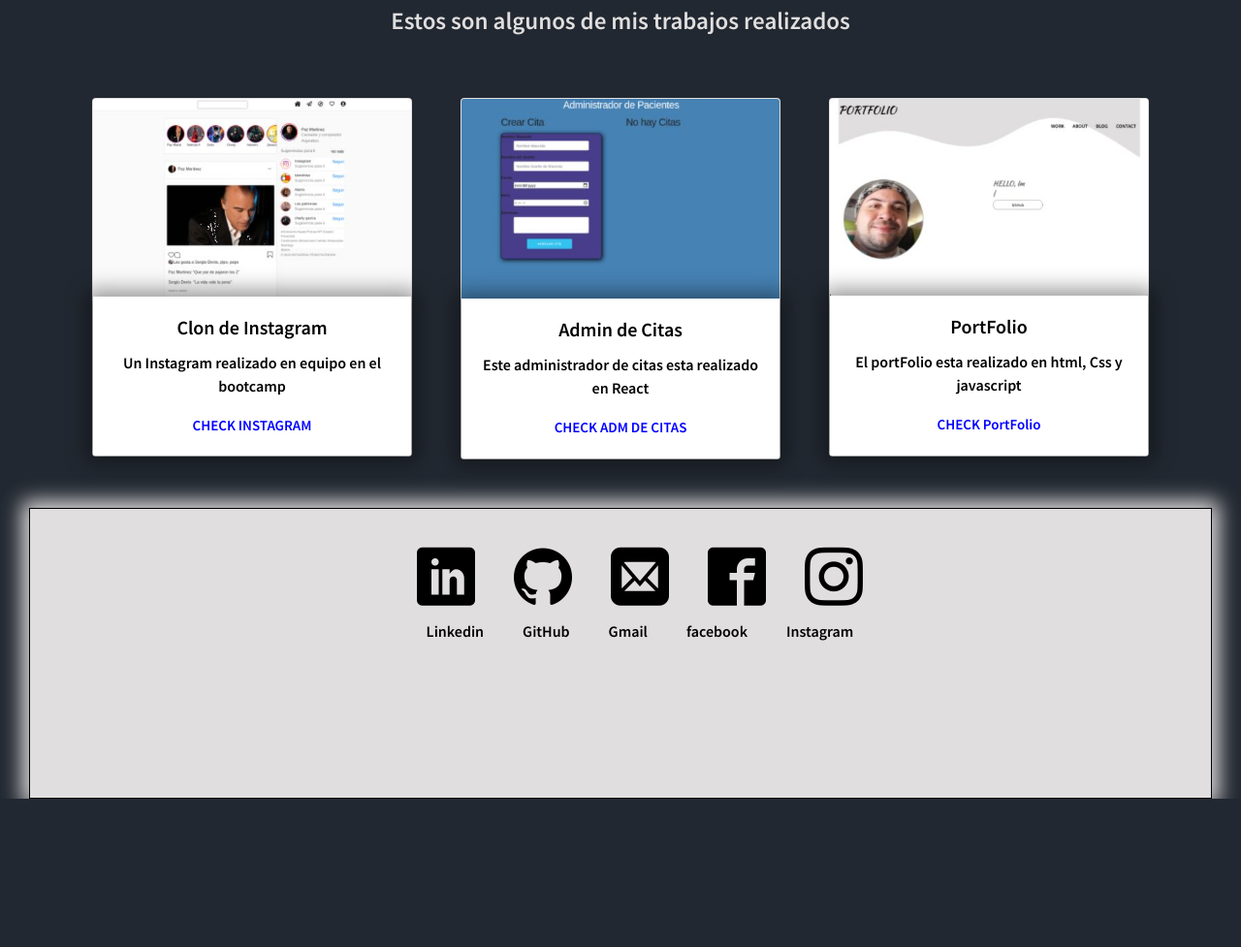
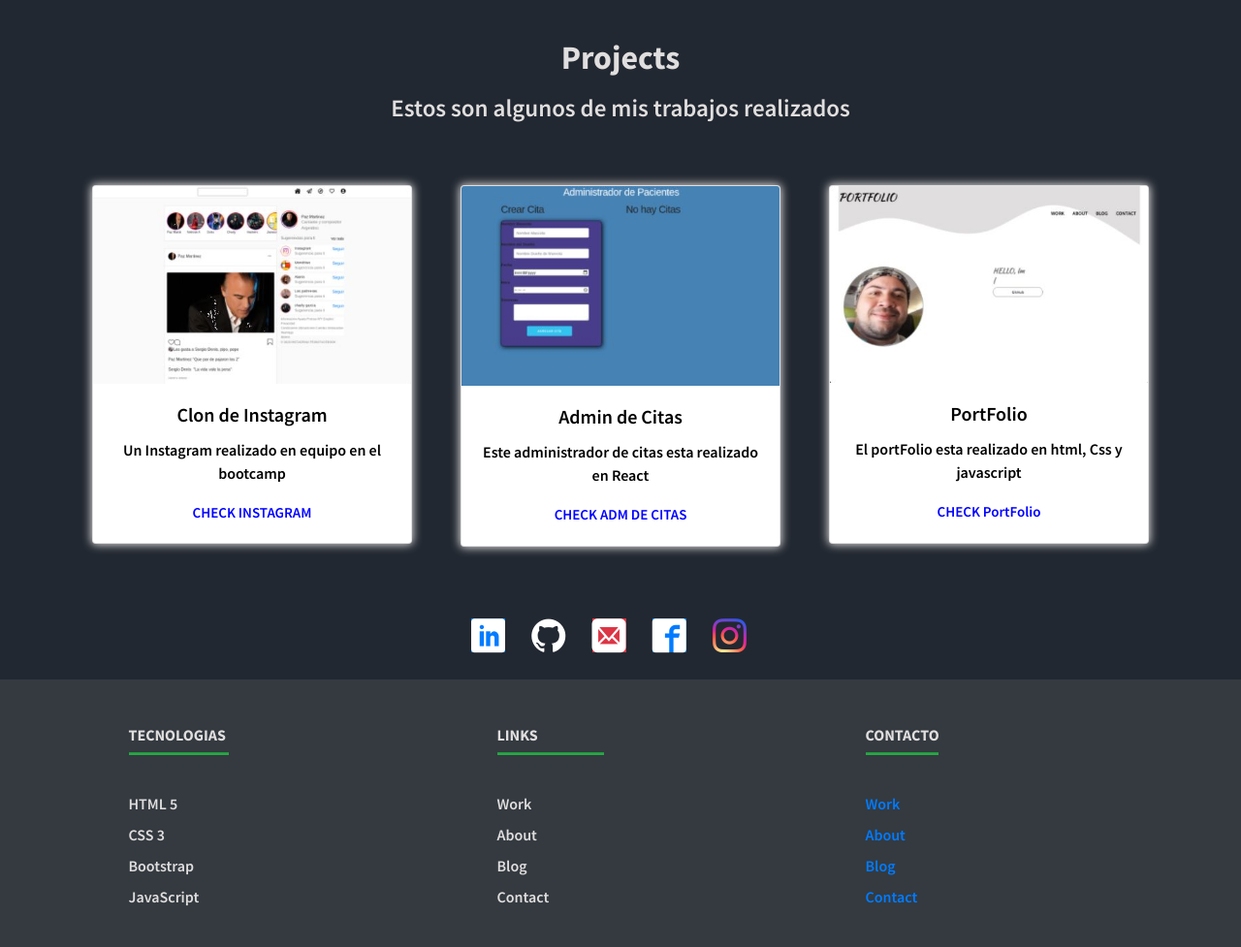
Before and after one commit to hrsd83/Portfolio, a plain HTML site: page index.html in a window 1280 px wide. Shown: the part 874-1851 px from the top of the page at 97% size. Before the commit the page ends 1698 px from the top, so only its background shows below. Drawn offline with nearby package versions, Linux system fonts and the light colour scheme; files whose address does not match are found by name.

Commit message:
actualizando portfolio

```diff
--- /dev/null
+++ b/Whatsapp/whatsapp.css
@@ -0,0 +1,23 @@
+.float{
+	position:fixed;
+	width:60px;
+	height:60px;
+	bottom:40px;
+	right:40px;
+	background-color:#25d366;
+	color:#FFF;
+	border-radius:50px;
+	text-align:center;
+  font-size:30px;
+	box-shadow: 2px 2px 3px #999;
+  z-index:100;
+}
+.float:hover {
+	text-decoration: none;
+	color: #25d366;
+  background-color:#fff;
+}
+
+.my-float{
+	margin-top:16px;
+}
--- a/estilos/styles.css
+++ b/estilos/styles.css
@@ -11,17 +11,15 @@ body{
 
 /*ESTILOS DEL HEADER*/
 header{
-  height: 60px;
-
+  height: 150px;
+  width: 100%;
   /* display: flex; */
   padding:  0 20px;
   display: grid;
+  background-color: #343a40!important;;
 
 }
-/* .ola{
-  box-shadow: 0 0 15px 2px rgba(224, 222, 222);
-  z-index: 99;
-} */
+
 .menu-toggle {
     display: none;
     margin-left: auto;
@@ -88,6 +86,7 @@ header{
   border: 2px solid gray;
   margin-left: 40px;
   box-shadow: 0 0 15px 2px rgba(224, 222, 222);
+
 }
 
 /*Estilos para los iconos de tecnologias*/
@@ -96,10 +95,8 @@ header{
   justify-content: center;
   width: 390px;
   margin-top: 25px;
+}
 
-
-
-}
 #iconTc{
   font-size: 80px;
   margin-left: 10px;
@@ -148,6 +145,7 @@ header{
 #cards{
 
   padding: 30px 0px;
+
 }
 .parrafoProyectos{
   font-size: 25px;
@@ -167,12 +165,10 @@ header{
   font-size: 18px;
 
 }
-.card-body{
-  box-shadow: 0 0 20px 7px rgba(0, 0, 0, 0.4);
 
-}
 .card{
   margin: 20px 10px;
+  box-shadow: 0 0 10px 1px rgba(224, 222, 222);
 
 
 }
@@ -192,48 +188,56 @@ margin-top: auto;
 }
 
 /*Estilos del Footer*/
-#footer{
-  width: 100%;
-  height: 300px;
-  background: rgb(224, 222, 222);
-  border: solid 1px black;
-  position: relative;
-  box-shadow: 0 0 20px 7px rgba(224, 222, 222);
-
+.header-redes{
+  background: #222831;
 }
-
-.redes-sociales{
-
-  display: flex;
-  justify-content: center;
+#redes{
+  text-decoration: none;
 }
-.redes-sociales h1{
-  margin-top: 40px;
+#productos-footer{
+  color:  rgba(224, 222, 222);
 }
- #iconRedes{
-  font-size: 60px;
+#links-footer{
+  color:  rgba(224, 222, 222);
 }
-
-h1 span{
-  margin-left: 40px;
-  font-size: 40px;
+#contacto-footer{
+  color:  rgba(224, 222, 222);
 }
-.redesP{
-  margin-left: 40px;
-
+#tecFooter{
+  text-decoration: none;
+  color:  rgba(224, 222, 222);
 }
-
-.parrafoFooter{
-  display: flex;
-  justify-content: center;
-
+#linkFooter{
+  text-decoration: none;
+  color:  rgba(224, 222, 222);
 }
 
 
 
+#iconRedes{
+  font-size: 35px;
 
 
+}
 
+.icon-instagram{
+  background: #d6249f;
+    background: radial-gradient(circle at 30% 107%, #fdf497 0%, #fdf497 5%, #fd5949 45%,#d6249f 60%,#285AEB 90%);
+    -webkit-background-clip: text;
+    -webkit-text-fill-color: transparent;
+}
+#iconwhaz{
+  font-size: 40px;
+  color: green;
+  text-decoration: none ;
+}
+.icon-whatsapp{
+  text-decoration: none ;
+}
+
+a .icon-whatsapp{
+  text-decoration: none;
+}
 
  /* Small devices (landscape phones, 759px and up) */
 @media (min-width: 320px)and (max-width: 759px) {
@@ -247,6 +251,10 @@ h1 span{
   .menu-toggle{
     display: block;
   }
+  header{
+    height: 62px;
+  }
+
 
 
 
--- a/index.html
+++ b/index.html
@@ -10,21 +10,27 @@
   <link href="https://fonts.googleapis.com/css2?family=Source+Sans+Pro:ital,wght@0,600;0,700;1,600&display=swap" rel="stylesheet">
   <link rel="preconnect" href="https://fonts.gstatic.com">
   <link href="https://fonts.googleapis.com/css2?family=Kaushan+Script&display=swap" rel="stylesheet">
+  <!-- link del whatsaap -->
+  <link rel="stylesheet" href="https://maxcdn.bootstrapcdn.com/font-awesome/4.5.0/css/font-awesome.min.css">
+  <link rel="stylesheet" href="Whatsapp/whatsapp.css">
   <!-- link para magic de github -->
   <link rel="stylesheet" href="estilos/magic.min.css">
+  <!-- link de los iconos -->
   <link rel="stylesheet" href="iconos/style.css">
   <link rel="stylesheet" href="estilos/styles.css">
 
   <title>PortFolio</title>
 </head>
 <body>
+            <!-- WHATSAAP FLOTANTE -->
+  <a href="https://api.whatsapp.com/send?phone=5491143998712&text=Hola bienvenido en que te puedo ayudar." class="float" target="_blank">
+  <i class="fa fa-whatsapp my-float"></i>
+  </a>
+    <!-- Container-Fluid  -->
   <div class="container-fluid">
     <div class="row">
       <div class="col-sm-12">
   <header id="header">
-    <svg class="ola" xmlns="http://www.w3.org/2000/svg" viewBox="0 0 1440 320">
-      <path fill="#e0dede" fill-opacity="1" d="M0,224L40,208C80,192,160,160,240,160C320,160,400,192,480,213.3C560,235,640,245,720,218.7C800,192,880,128,960,106.7C1040,85,1120,107,1200,144C1280,181,1360,235,1400,261.3L1440,288L1440,0L1400,0C1360,0,1280,0,1200,0C1120,0,1040,0,960,0C880,0,800,0,720,0C640,0,560,0,480,0C400,0,320,0,240,0C160,0,80,0,40,0L0,0Z"></path>
-    </svg>
     <div class="titulo1">
       <a  href="#">PortFolio</a>
     </div>
@@ -37,6 +43,7 @@
 
     </div>
     <nav id="menu">
+
       <ul id="enlaces">
         <li><a href="#">Work</a></li>
         <li><a href="#">About</a></li>
@@ -46,9 +53,10 @@
     </nav>
     </div>
     </div>
+    </div>
 
   </header>
-
+        <!-- MAIN  -->
   <main>
     <div class="main">
       <div class="row row-cols-2">
@@ -73,6 +81,7 @@
     </div>
     </div>
   </main>
+  <!-- cards de portfolio  -->
   <section id="cards">
     <div class="container">
       <div class="title2">
@@ -113,76 +122,65 @@
       </div>
     </div>
 
+  </section>
+<!-- FOOTER BOOTSTRAP -->
+<footer class="page-footer bg-dark">
 
-  </section>
- <div class="container-fluid">
-  <footer id="footer">
-    <div class="redes-sociales">
-      <h1><span id="iconRedes" class="icon-linkedin"></span></h1>
+  <div class="header-redes">
+    <div class="container">
+      <div class="row py-4 d-flex align-items-center">
 
-      <h1><span id="iconRedes" class="icon-github"></span></h1>
-
-      <h1><span id="iconRedes" class="icon-mail"></span></h1>
-
-      <h1><span id="iconRedes" class="icon-facebook2"></span></h1>
-
-      <h1><span id="iconRedes" class="icon-instagram"></span></h1>
-
+        <div  class="col-md-12 text-center">
+          <a href="" id="redes"><span id="iconRedes" class="icon-linkedin bg-primary text-white mr-4"></span></a>
+          <a href="" id="redes"><span id="iconRedes" class="icon-github text-white mr-4"></span></a>
+          <a href="" id="redes"><span id="iconRedes" class="icon-mail bg-danger text-white mr-4"></span></a>
+          <a href="" id="redes"><span id="iconRedes" class="icon-facebook2 bg-primary text-white mr-4"></span></a>
+          <a href="" id="redes"><span id="iconRedes" class="icon-instagram text-white mr-4"></span></a>
+        </div>
+      </div>
+    </div>
   </div>
 
-    <div class="parrafoFooter">
-      <p class="redesP">Linkedin</p>
-      <p class="redesP">GitHub</p>
-      <p class="redesP">Gmail</p>
-      <p class="redesP">facebook</p>
-      <p class="redesP">Instagram</p>
+<div class="container text-center text-md-left mt-5">
+  <div class="row">
+
+    <div class="col-md-3 mx-auto mb-4">
+        <h6 id="productos-footer" class="text-uppercase font-weight-bold">Tecnologias</h6>
+        <hr class="bg-success mb-4 mt-0 d-inline-block mx-auto" style= "width:103px; height: 2px">
+
+      <ul class="list-unstyled">
+        <li class="my-2"><a id="tecFooter" href="#">HTML 5</a></li>
+        <li class="my-2"><a id="tecFooter" href="#">CSS 3</a></li>
+        <li class="my-2"><a id="tecFooter" href="#">Bootstrap</a></li>
+        <li class="my-2"><a id="tecFooter" href="#">JavaScript</a></li>
+      </ul>
+    </div>
+      <div class="col-md-3 mx-auto mb-4">
+        <h6 id="links-footer" class="text-uppercase font-weight-bold">links</h6>
+        <hr class="bg-success mb-4 mt-0 d-inline-block mx-auto" style="width:110px; height: 2px">
+
+        <ul class="list-unstyled">
+          <li class="my-2"><a id="linkFooter" href="#">Work</a></li>
+          <li class="my-2"><a id="linkFooter" href="#">About</a></li>
+          <li class="my-2"><a id="linkFooter" href="#">Blog</a></li>
+          <li class="my-2"><a id="linkFooter" href="#">Contact</a></li>
+        </ul>
      </div>
 
+     <div class="col-md-3 mx-auto mb-4">
+      <h6 id="contacto-footer" class="text-uppercase font-weight-bold">Contacto</h6>
+      <hr class="bg-success mb-4 mt-0 d-inline-block mx-auto" style="width:75px; height: 2px">
 
-
+      <ul class="list-unstyled">
+        <li class="my-2"><a href="#">Work</a></li>
+        <li class="my-2"><a href="#">About</a></li>
+        <li class="my-2"><a href="#">Blog</a></li>
+        <li class="my-2"><a href="#">Contact</a></li>
+      </ul>
+   </div>
+  </div>
 </div>
 </footer>
-
-
-  </div>
-
-
-
-
-
-
-
-
-
-
-
-
-
-
-
-
-
-
-
-
-
-
-
-
-
-
-
-
-
-
-
-
-
-
-
-
-
-
  <!-- jQuery library -->
 <script src="https://ajax.googleapis.com/ajax/libs/jquery/3.5.1/jquery.min.js"></script>
 
@@ -194,5 +192,6 @@
 <!-- Script typed -->
 <script  src = " https://cdn.jsdelivr.net/npm/typed.js@2.0.11 "></script>
 <script src="js/script.js"></script>
+</div>
 </body>
 </html>
```
Also changed, not shown: Whatsapp/whatsapp.html (added, +26 -0 lines). Lines whose indentation alone changed are shown as unchanged.
